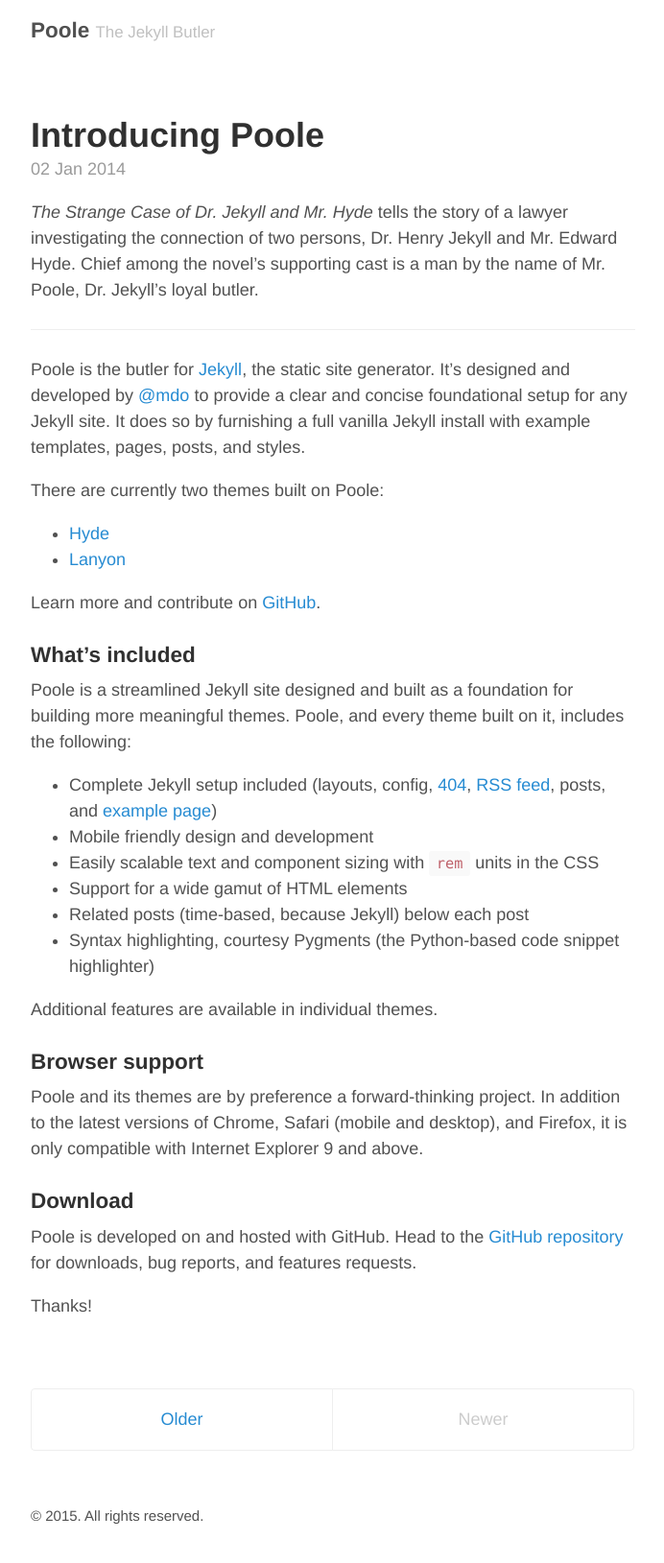
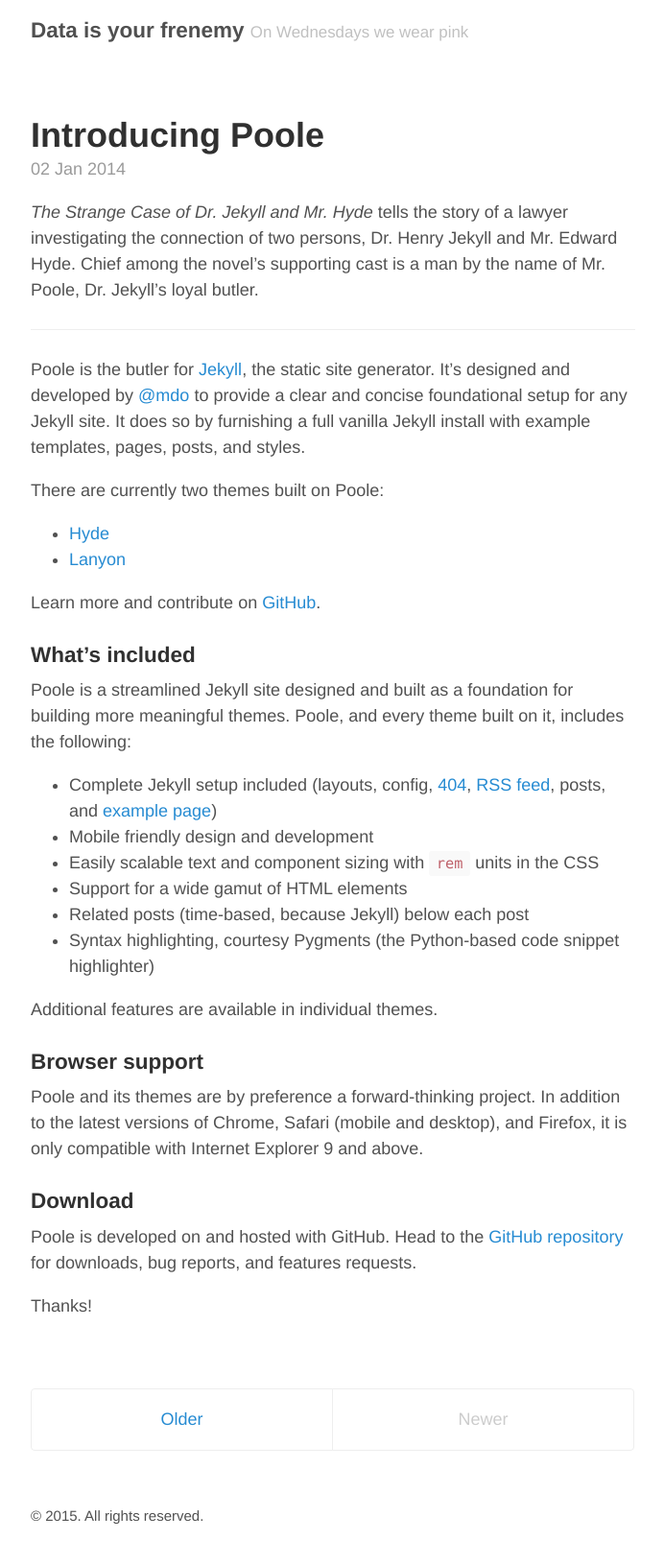
Before and after one commit to ljzhong/dataisurfrenemy, a Jekyll site: the page built from index.html, in a window 1280 px wide. Shown: the whole page at 96% size, without its empty margins (293-985 px from the left). Built offline with Jekyll 4.4.1, drawn with Linux system fonts in a browser that asks for light colours; the list of posts is cut into pages by our own code.

Commit message:
changed config

```diff
--- a/_config.yml
+++ b/_config.yml
@@ -5,11 +5,11 @@ permalink:           pretty
 relative_permalinks: true
 
 # Setup
-title:               Poole
-tagline:             The Jekyll Butler
+title:               Data is your frenemy
+tagline:             On Wednesdays we wear pink
 url:                 http://getpoole.com
 paginate:            1
-baseurl:             ""
+baseurl:             "/dataisurfrenemy"
 
 # Assets
 #
@@ -20,11 +20,11 @@ sass:
 
 # About/contact
 author:
-  name:              Mark Otto
-  url:               https://twitter.com/mdo
-  email:             markdotto@gmail.com
+  name:              Linda
+  url:               https://github.com/ljzhong/
+  email:             zhonglindaj@gmail.com
 
 # Custom vars
 version:             2.0.0
 github:
-  repo:              https://github.com/poole/poole
+  repo:              https://github.com/ljzhong/dataisurfrenemy
```
